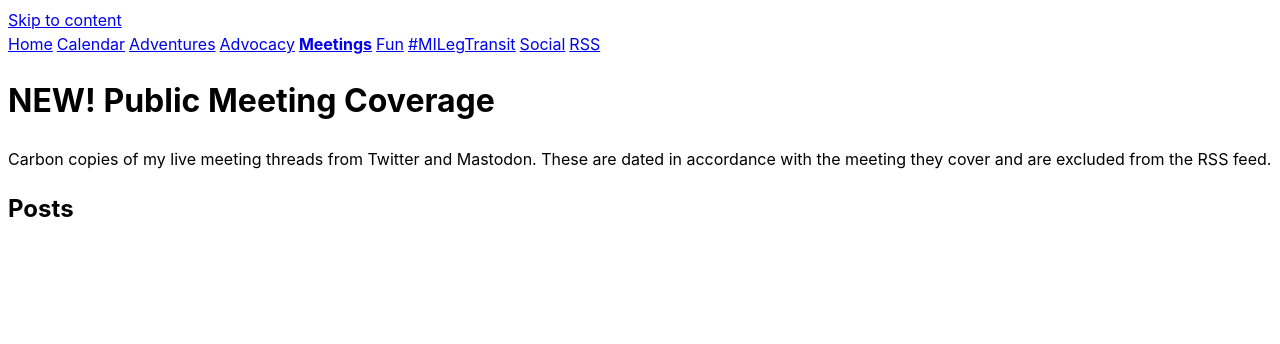
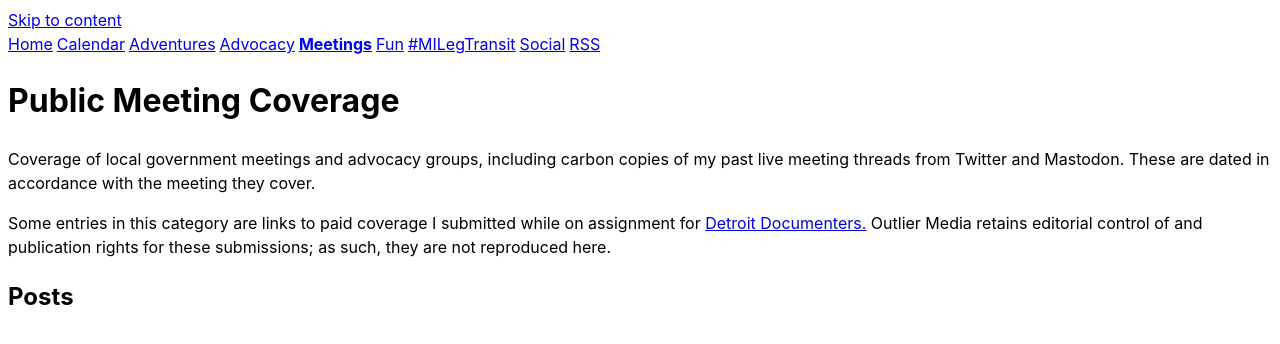
Before and after one commit to CR96/blog, a Jekyll site: the page built from _topics/meetings.md, in a window 1280 px wide. Shown: the top 344 px of the page. Built offline with Jekyll 4.4.1, drawn with Linux system fonts in a browser that asks for light colours.

Commit message:
Update topic descriptions

```diff
--- a/_topics/meetings.md
+++ b/_topics/meetings.md
@@ -1,8 +1,10 @@
 ---
 short_name: meetings
-name: NEW! Public Meeting Coverage
+name: Public Meeting Coverage
 permalink: /topics/meetings/
 
 ---
 
-Carbon copies of my live meeting threads from Twitter and Mastodon. These are dated in accordance with the meeting they cover and are excluded from the RSS feed.
+Coverage of local government meetings and advocacy groups, including carbon copies of my past live meeting threads from Twitter and Mastodon. These are dated in accordance with the meeting they cover.
+
+Some entries in this category are links to paid coverage I submitted while on assignment for [Detroit Documenters.](https://detroit.documenters.org) Outlier Media retains editorial control of and publication rights for these submissions; as such, they are not reproduced here.
```
Also changed, not shown: _topics/adventures.md (+1 -1 lines), _topics/advocacy.md (+1 -1 lines), _topics/fun.md (+1 -1 lines), _topics/legislative.md (+3 -3 lines).
